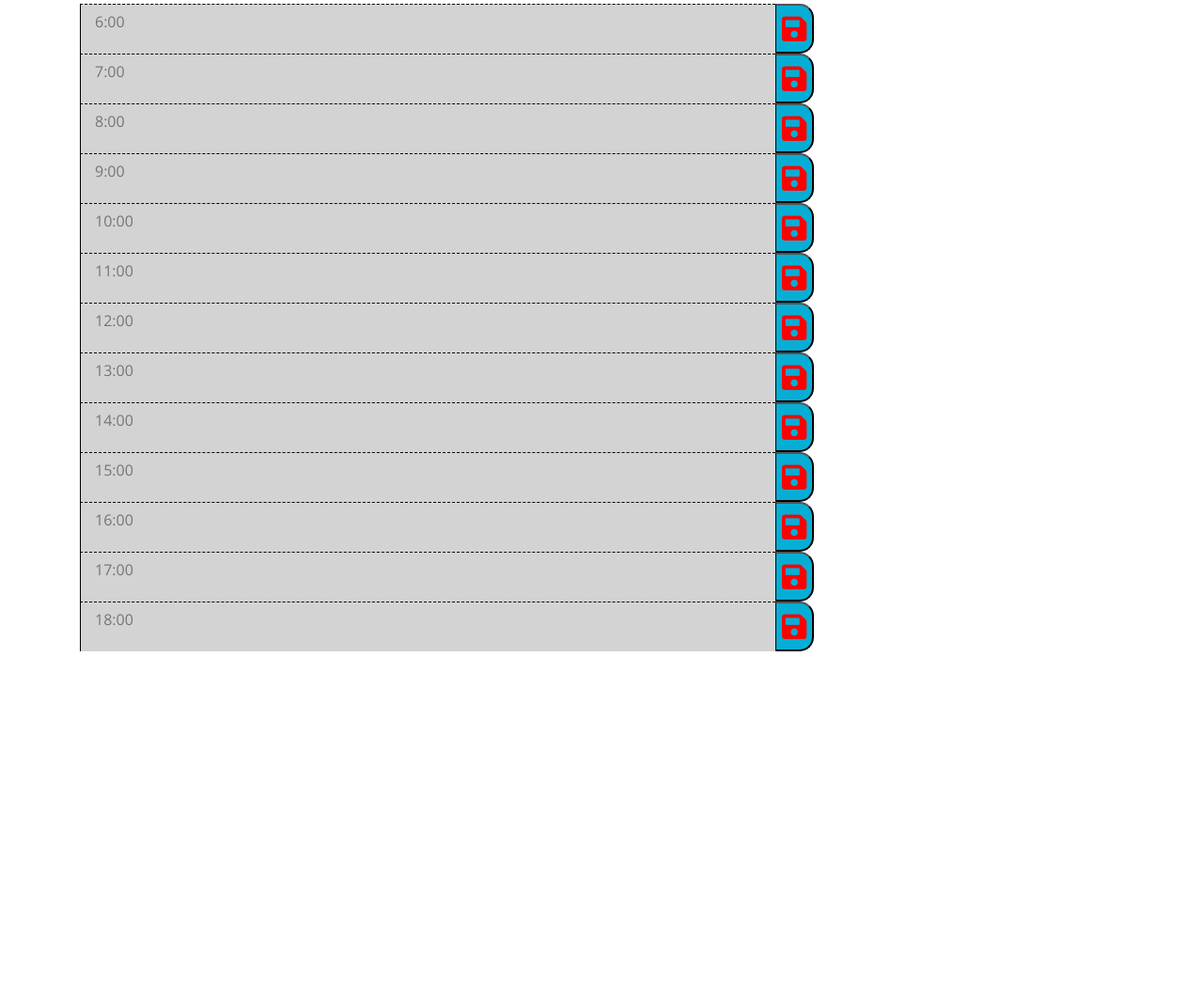
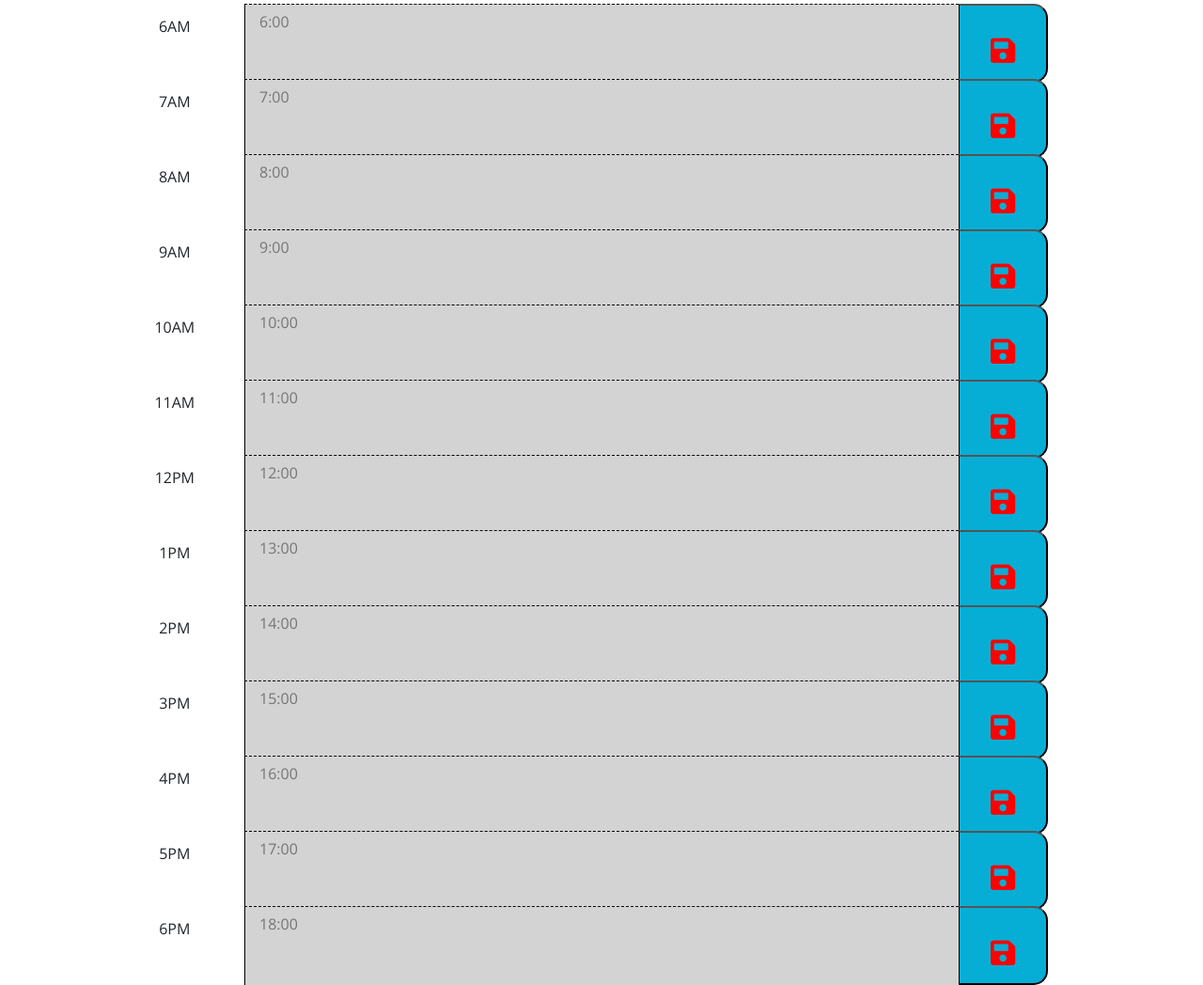
Before and after one commit to jdab2020/Homework-5, a plain HTML site: page index.html in a window 1280 px wide. Shown: the part 333-1381 px from the top of the page at 94% size. Before the commit the page ends 1026 px from the top, so only its background shows below. Drawn offline with nearby package versions, Linux system fonts and the light colour scheme.

Commit message:
added cols

```diff
--- a/index.html
+++ b/index.html
@@ -25,36 +25,139 @@
   </header>
 
   <div class="container">
-    <div class="container">
+    <!-- <div class="container"> -->
+
       <div class="time-block row">
-        <textarea id="6" class="col-8 description hour" placeholder="6:00"></textarea><button class="saveBtn"
-          value="6"><i class="fa fa-save" style="font-size:30px;color:red"></i></button>
-        <textarea id="7" class="col-8 description hour" placeholder="7:00"></textarea><button class="saveBtn"
-          value="7"><i class="fa fa-save" style="font-size:30px;color:red"></i></button>
-        <textarea id="8" class="col-8 description hour" placeholder="8:00"></textarea><button class="saveBtn"
-          value="8"><i class="fa fa-save" style="font-size:30px;color:red"></i></button>
-        <textarea id="9" class="col-8 description hour" placeholder="9:00"></textarea><button class="saveBtn"
-          value="9"><i class="fa fa-save" style="font-size:30px;color:red"></i></button>
-        <textarea id="10" class="col-8 description hour" placeholder="10:00"></textarea><button class="saveBtn"
-          value="10"><i class="fa fa-save" style="font-size:30px;color:red"></i></button>
-        <textarea id="11" class="col-8 description hour" placeholder="11:00"></textarea><button class="saveBtn"
-          value="11"><i class="fa fa-save" style="font-size:30px;color:red"></i></button>
-        <textarea id="12" class="col-8 description hour" placeholder="12:00"></textarea><button class="saveBtn"
-          value="12"><i class="fa fa-save" style="font-size:30px;color:red"></i></button>
-        <textarea id="13" class="col-8 description hour" placeholder="13:00"></textarea><button class="saveBtn"
-          value="13"><i class="fa fa-save" style="font-size:30px;color:red"></i></button>
-        <textarea id="14" class="col-8 description hour" placeholder="14:00"></textarea><button class="saveBtn"
-          value="14"><i class="fa fa-save" style="font-size:30px;color:red"></i></button>
-        <textarea id="15" class="col-8 description hour" placeholder="15:00"></textarea><button class="saveBtn"
-          value="15"><i class="fa fa-save" style="font-size:30px;color:red"></i></button>
-        <textarea id="16" class="col-8 description hour" placeholder="16:00"></textarea><button class="saveBtn"
-          value="16"><i class="fa fa-save" style="font-size:30px;color:red"></i></button>
-        <textarea id="17" class="col-8 description hour" placeholder="17:00"></textarea><button class="saveBtn"
-          value="17"><i class="fa fa-save" style="font-size:30px;color:red"></i></button>
-        <textarea id="18" class="col-8 description hour" placeholder="18:00"></textarea><button class="saveBtn"
-          value="18"><i class="fa fa-save" style="font-size:30px;color:red"></i></button>
+        <div class="col-2">
+          <span>6AM</span>
+        </div>
+        <textarea id="6" class="col-8 description hour" placeholder="6:00"></textarea>
+        <button class="saveBtn col-1" value="6">
+          <i class="fa fa-save" style="font-size:30px;color:red"></i>
+        </button>
       </div>
-    </div>
+
+      <div class="time-block row">
+        <div class="col-2">
+          <span>7AM</span>
+        </div>
+        <textarea id="7" class="col-8 description hour" placeholder="7:00"></textarea>
+        <button class="saveBtn col-1" value="7">
+          <i class="fa fa-save" style="font-size:30px;color:red"></i>
+        </button>
+      </div>
+
+      <div class="time-block row">
+        <div class="col-2">
+          <span>8AM</span>
+        </div>
+        <textarea id="8" class="col-8 description hour" placeholder="8:00"></textarea>
+        <button class="saveBtn col-1" value="8">
+          <i class="fa fa-save" style="font-size:30px;color:red"></i>
+        </button>
+      </div>
+
+      <div class="time-block row">
+        <div class="col-2">
+          <span>9AM</span>
+        </div>
+        <textarea id="9" class="col-8 description hour" placeholder="9:00"></textarea>
+        <button class="saveBtn col-1" value="9">
+          <i class="fa fa-save" style="font-size:30px;color:red"></i>
+        </button>
+      </div>
+
+      <div class="time-block row">
+        <div class="col-2">
+          <span>10AM</span>
+        </div>
+        <textarea id="10" class="col-8 description hour" placeholder="10:00"></textarea>
+        <button class="saveBtn col-1" value="10">
+          <i class="fa fa-save" style="font-size:30px;color:red"></i>
+        </button>
+      </div>
+
+      <div class="time-block row">
+        <div class="col-2">
+          <span>11AM</span>
+        </div>
+        <textarea id="11" class="col-8 description hour" placeholder="11:00"></textarea>
+          <button class="saveBtn col-1" value="11">
+            <i class="fa fa-save" style="font-size:30px;color:red"></i>
+          </button>
+      </div>
+
+      <div class="time-block row">
+        <div class="col-2">
+          <span>12PM</span>
+        </div>
+        <textarea id="12" class="col-8 description hour" placeholder="12:00"></textarea>
+        <button class="saveBtn col-1" value="12">
+          <i class="fa fa-save" style="font-size:30px;color:red"></i>
+        </button>
+      </div>
+
+      <div class="time-block row">
+        <div class="col-2">
+          <span>1PM</span>
+        </div>
+        <textarea id="13" class="col-8 description hour" placeholder="13:00"></textarea>
+          <button class="saveBtn col-1" value="13">
+            <i class="fa fa-save" style="font-size:30px;color:red"></i>
+        </button>
+      </div>
+
+      <div class="time-block row">
+        <div class="col-2">
+          <span>2PM</span>
+        </div>
+        <textarea id="14" class="col-8 description hour" placeholder="14:00"></textarea>
+        <button class="saveBtn col-1" value="14">
+          <i class="fa fa-save" style="font-size:30px;color:red"></i>
+        </button>
+      </div>
+
+      <div class="time-block row">
+        <div class="col-2">
+          <span>3PM</span>
+        </div>
+        <textarea id="15" class="col-8 description hour" placeholder="15:00"></textarea>
+          <button class="saveBtn col-1" value="15">
+            <i class="fa fa-save" style="font-size:30px;color:red"></i>
+          </button>
+      </div>
+
+      <div class="time-block row">
+        <div class="col-2">
+          <span>4PM</span>
+        </div>
+        <textarea id="16" class="col-8 description hour" placeholder="16:00"></textarea>
+        <button class="saveBtn col-1" value="16">
+          <i class="fa fa-save" style="font-size:30px;color:red"></i>
+        </button>
+      </div>
+
+      <div class="time-block row">
+        <div class="col-2">
+          <span>5PM</span>
+        </div>
+        <textarea id="17" class="col-8 description hour" placeholder="17:00"></textarea>
+        <button class="saveBtn col-1" value="17">
+            <i class="fa fa-save" style="font-size:30px;color:red"></i>
+        </button>
+      </div>
+
+      <div class="time-block row">
+        <div class="col-2">
+          <span>6PM</span>
+        </div>
+        <textarea id="18" class="col-8 description hour" placeholder="18:00"></textarea>
+        <button class="saveBtn col-1" value="18">
+            <i class="fa fa-save" style="font-size:30px;color:red"></i>
+        </button>
+      </div>
+
+    <!-- </div> -->
   </div>
 
   <script>
@@ -62,7 +165,7 @@
       let currentTime = new Date();
       let currentHour = currentTime.getHours();
       let keyDescription = {};
-      if (localStorage.length !== 0){
+      if (localStorage.length !== 0) {
         renderDescription()
       }
 
@@ -71,34 +174,34 @@
       $(".saveBtn").on("click", function () {
         let key = $(this).val();
         let description = $("#" + key).val();
-        $(keyDescription).prop(key,description)
-        localStorage.setItem("keyDescription",JSON.stringify(keyDescription));
+        $(keyDescription).prop(key, description)
+        localStorage.setItem("keyDescription", JSON.stringify(keyDescription));
       })
 
       function renderDescription() {
         let foo = localStorage.getItem("keyDescription");
 
-        if(!foo) {
+        if (!foo) {
           return;
         }
         keyDescription = JSON.parse(localStorage.getItem("keyDescription"));
 
         for (let i = 0; i < Object.keys(keyDescription).length; i++) {
-          i+=6;
-          description=$(keyDescription).prop(i);
-          $("#"+i).text(i +":00  " + description)
-          i-=6;
+          i += 6;
+          description = $(keyDescription).prop(i);
+          $("#" + i).text(i + ":00  " + description)
+          i -= 6;
         }
       }
 
-      $(".hour").each(function(){
-        if (Number ($(this).prop("id")) < currentHour){
+      $(".hour").each(function () {
+        if (Number($(this).prop("id")) < currentHour) {
           $(this).addClass("past");
         }
-        else if (Number ($(this).prop("id")) > currentHour){
+        else if (Number($(this).prop("id")) > currentHour) {
           $(this).addClass("future");
         }
-        else if (Number ($(this).prop("id")) === currentHour){
+        else if (Number($(this).prop("id")) === currentHour) {
           $(this).addClass("present");
         }
       })
```
